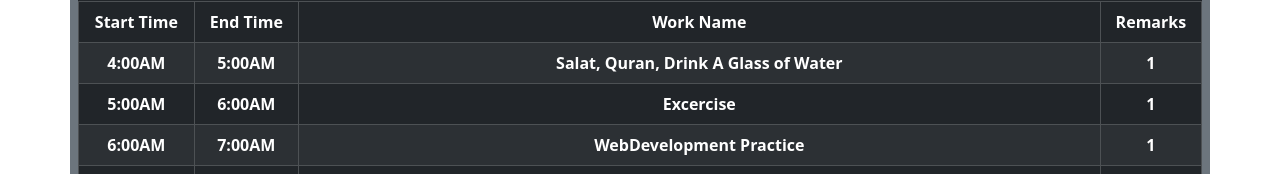
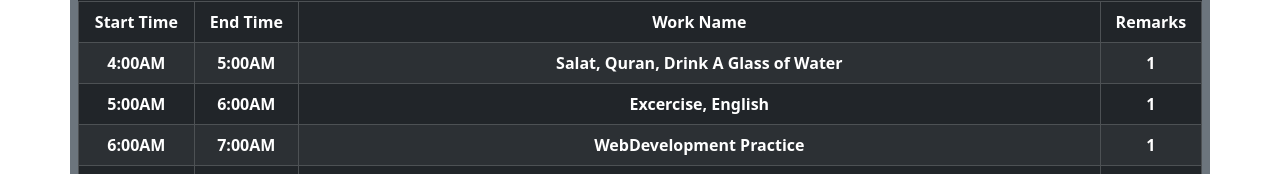
Before and after one commit to MDZAHIDHASAN2024/my-principles, a React (Vite) app: page /works in a window 1280 px wide. Shown: the part 139-313 px from the top of the page. Built offline with nearby package versions, Linux system fonts and the light colour scheme.

Commit message:
version 11.01

```diff
--- a/src/layout/footer/index.tsx
+++ b/src/layout/footer/index.tsx
@@ -3,7 +3,7 @@ const Footer = () => {
     <div className="container-fluid bg-dark text-light text-center ">
       <p>
         {' '}
-        &#9400; All Rights Reserved 2025 Developed by Zahid (V.11.00
+        &#9400; All Rights Reserved 2025 Developed by Zahid (V.11.01
         Version){' '}
       </p>
     </div>
--- a/src/pages/works/works.tsx
+++ b/src/pages/works/works.tsx
@@ -30,7 +30,7 @@ const Works = () => {
           <tr>
             <td>5:00AM</td>
             <td>6:00AM</td>
-            <td>Excercise</td>
+            <td>Excercise, English</td>
             <td>1</td>
           </tr>
           <tr>
```
